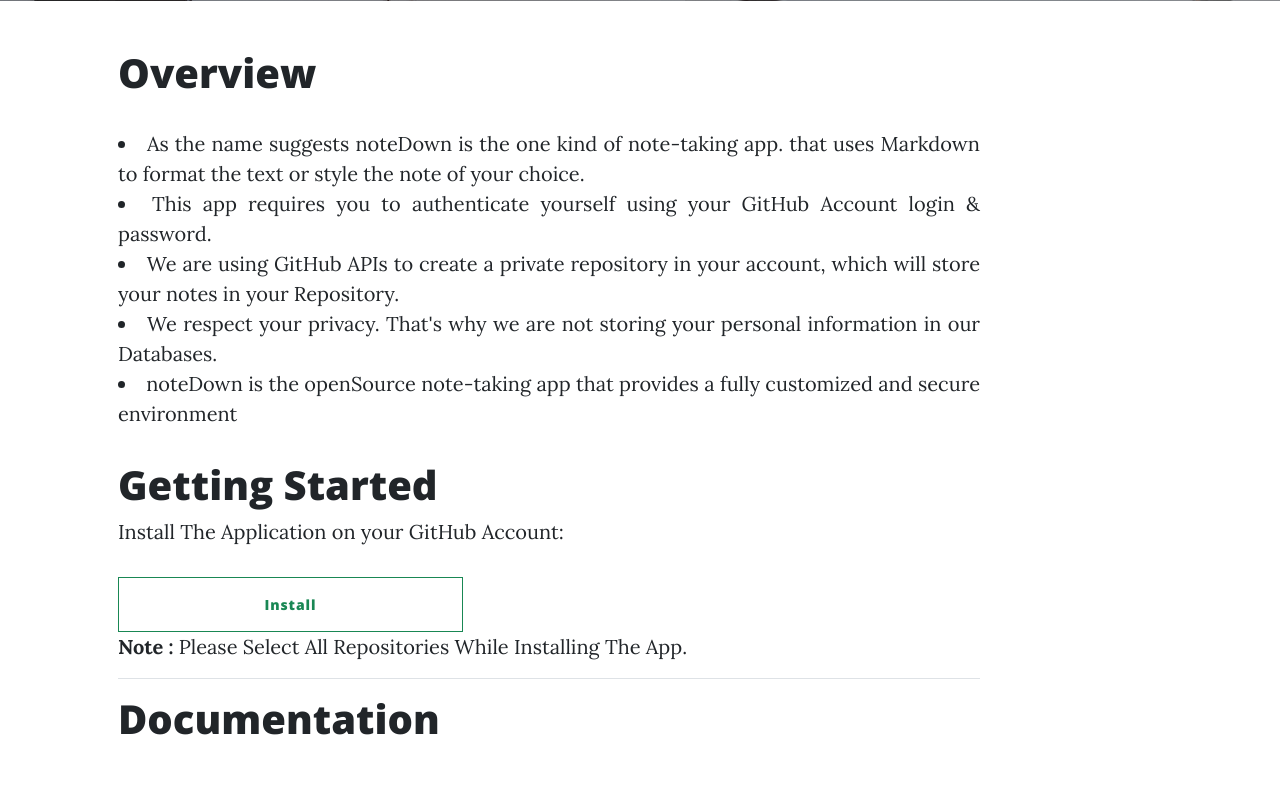
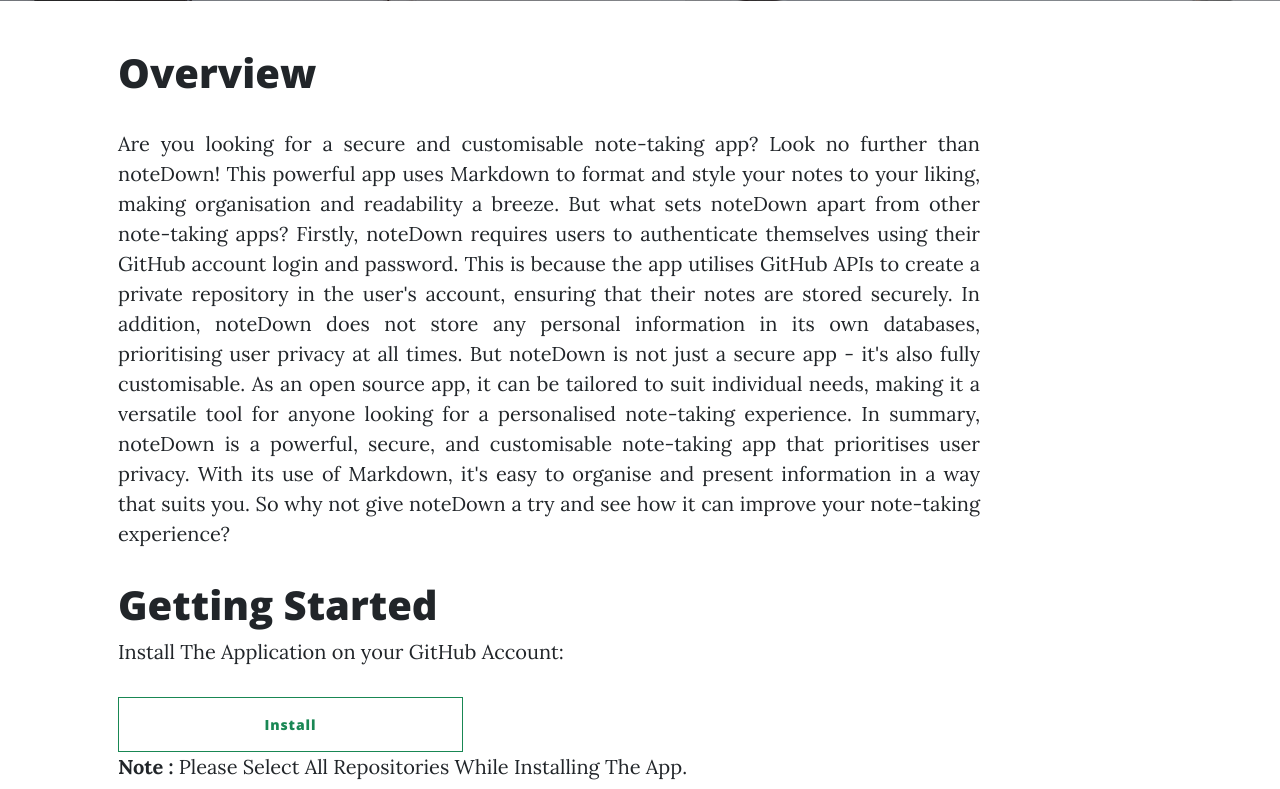
Before and after one commit to shaikhmudassir/notedown, a Django app: page /home in a window 1280 px wide. Shown: the part 531-1320 px from the top of the page. Run offline with Django 4.2, Linux system fonts and the light colour scheme; some libraries are stand-ins or nearby versions.

Commit message:
Update home.html

```diff
--- a/gitdown/templates/gitdown/home.html
+++ b/gitdown/templates/gitdown/home.html
@@ -34,12 +34,13 @@
                 <div class="col-lg-10" style="text-align: justify;text-justify: inter-word;">
                     <h1>Overview</h1>
                     <p>
-                        <li>As the name suggests noteDown is the one kind of note-taking app. that uses Markdown to format the text
-                        or style the note of your choice.</li>
-			<li>This app requires you to authenticate yourself using your GitHub Account login & password.</li>
-                        <li>We are using GitHub APIs to create a private repository in your account, which will store your notes in your Repository.</li>
-                        <li>We respect your privacy. That's why we are not storing your personal information in our Databases.</li>
-                        <li>noteDown is the openSource note-taking app that provides a fully customized and secure environment</li>
+                        Are you looking for a secure and customisable note-taking app? Look no further than noteDown! This powerful app uses Markdown to format and style your notes to your liking, making organisation and readability a breeze. But what sets noteDown apart from other note-taking apps?
+
+Firstly, noteDown requires users to authenticate themselves using their GitHub account login and password. This is because the app utilises GitHub APIs to create a private repository in the user's account, ensuring that their notes are stored securely. In addition, noteDown does not store any personal information in its own databases, prioritising user privacy at all times.
+
+But noteDown is not just a secure app - it's also fully customisable. As an open source app, it can be tailored to suit individual needs, making it a versatile tool for anyone looking for a personalised note-taking experience.
+
+In summary, noteDown is a powerful, secure, and customisable note-taking app that prioritises user privacy. With its use of Markdown, it's easy to organise and present information in a way that suits you. So why not give noteDown a try and see how it can improve your note-taking experience?
                     </p>
 
                     <h1>Getting Started</h1>
```
